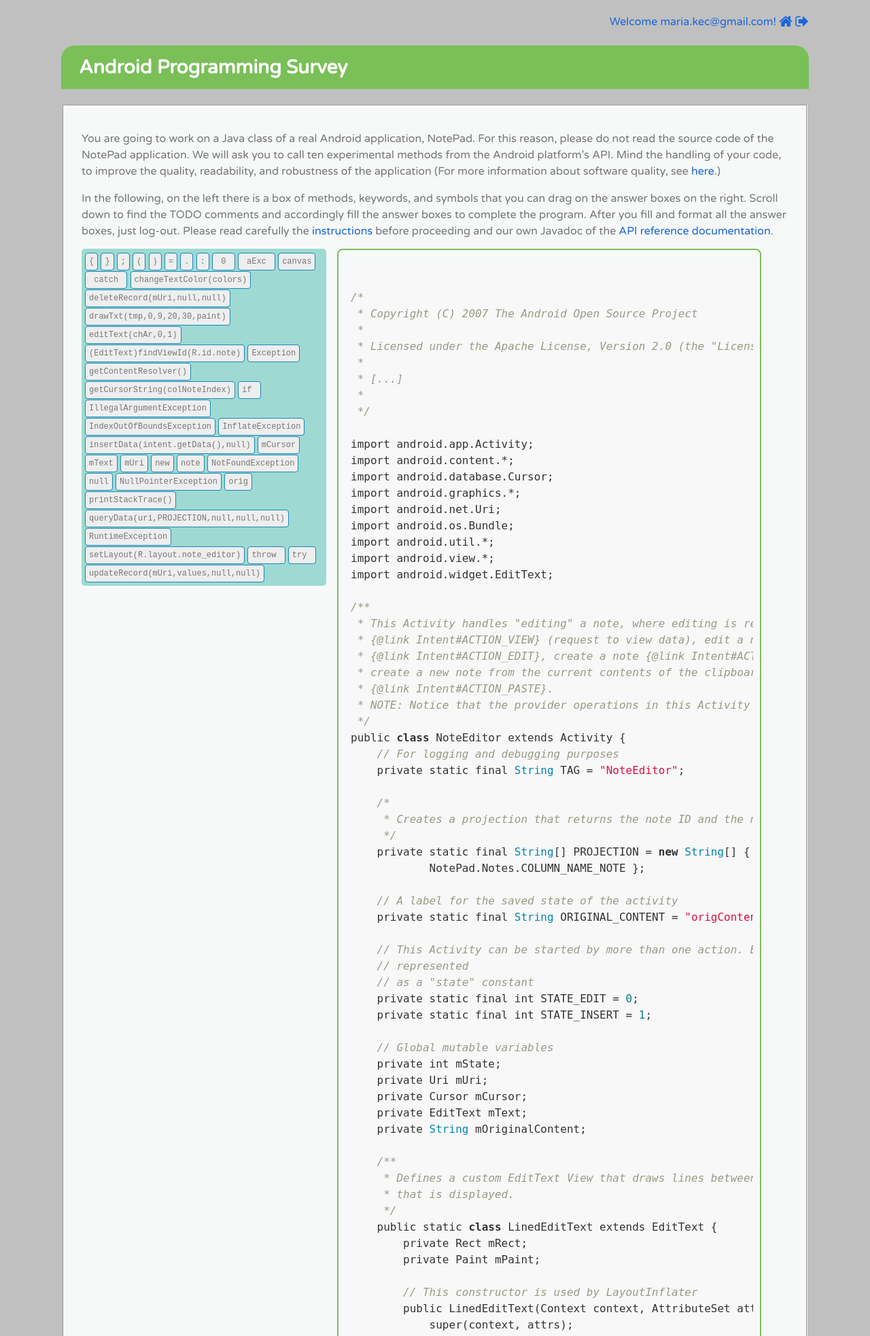
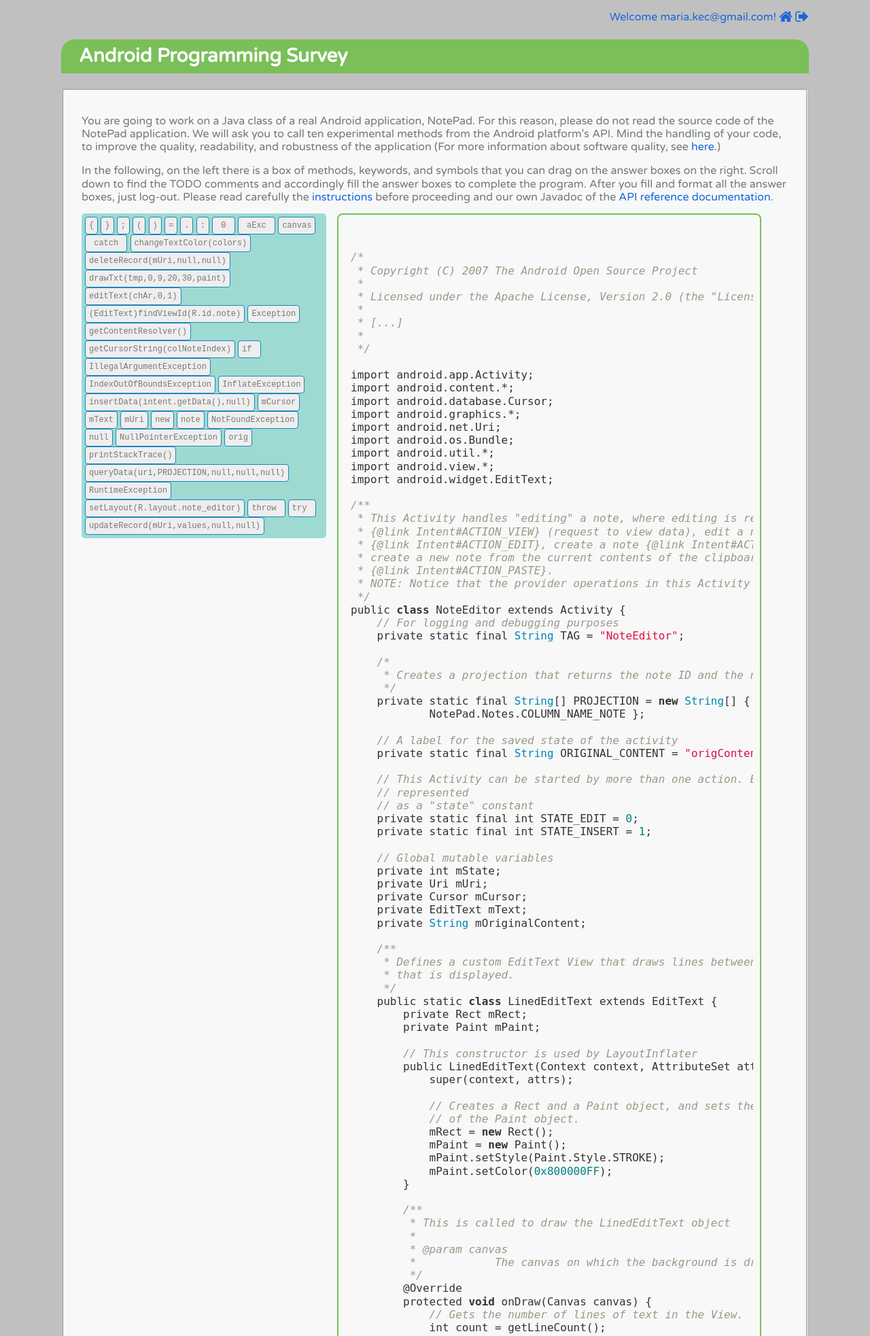
Before and after one commit to mkechagia/android-survey-tool, a Flask app: template templates/form_submit_rt.html in a window 1280 px wide. Shown: the top 1966 px of the page at 68% size. Run offline with Flask 2, Linux system fonts and the light colour scheme; a user stored in the database is signed in; the template is opened without the code that fills it: most values are stand-ins (such as "Sample title", 1, 10 or a date in 2020); some libraries are stand-ins or nearby versions.

Commit message:
Update survey format

```diff
--- a/templates/form_submit_rt.html
+++ b/templates/form_submit_rt.html
@@ -49,7 +49,7 @@ body {
 	color: #000;
 	font-family: "Varela Round", Arial, Helvetica, sans-serif;
 	font-size: 16px;
-	line-height: 1.5em;
+	line-height: 1.2em;
 }
 
 input {
@@ -64,7 +64,7 @@ input {
 /* ---------- FORM ---------- */
 
 #form {
-	margin: 20px auto;
+	margin: 1.5px auto;
 	width: 1100px;
     /*height:18500px;*/
     /*border:2px solid black;*/
@@ -79,7 +79,7 @@ input {
 	border-radius: 20px 20px 0 0;
 	color: #fff;
 	font-size: 28px;
-	padding: 20px 26px;
+	padding: 15px 26px;
 }
 
 #form h2 span[class*="fontawesome-"] {
@@ -1399,7 +1399,7 @@ public class NoteEditor extends Activity {
         }
 
         $(window).scroll(function(){
-        	if ($(window).scrollTop() < 18300) {
+        	if ($(window).scrollTop() < 15000) {
             	$("#dragtarget").stop().animate({"marginTop": ($(window).scrollTop()) + "px"}, "slow");
         	}
         });
```
